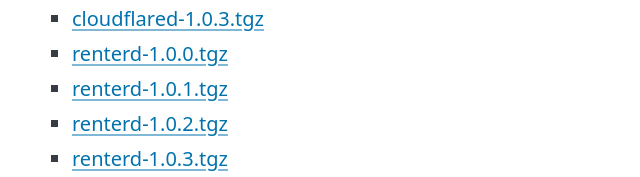
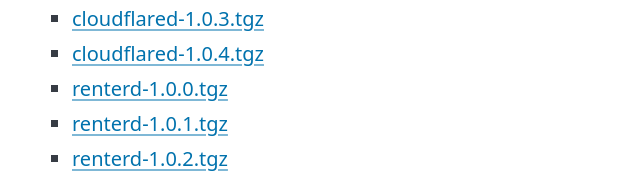
Before and after one commit to artur9010/charts, a plain HTML site: page docs/index.html in a window 1280 px wide. Shown: the part 419-596 px from the top of the page, 8-648 px from the left. Drawn offline with nearby package versions, Linux system fonts and the light colour scheme.

Commit message:
Update cloudflared

```diff
--- a/docs/index.html
+++ b/docs/index.html
@@ -19,6 +19,7 @@
   <li><a href="cloudflared-1.0.1.tgz">cloudflared-1.0.1.tgz</a></li>
   <li><a href="cloudflared-1.0.2.tgz">cloudflared-1.0.2.tgz</a></li>
   <li><a href="cloudflared-1.0.3.tgz">cloudflared-1.0.3.tgz</a></li>
+  <li><a href="cloudflared-1.0.4.tgz">cloudflared-1.0.4.tgz</a></li>
   <li><a href="renterd-1.0.0.tgz">renterd-1.0.0.tgz</a></li>
   <li><a href="renterd-1.0.1.tgz">renterd-1.0.1.tgz</a></li>
   <li><a href="renterd-1.0.2.tgz">renterd-1.0.2.tgz</a></li>
```
Also changed, not shown: 5 other files.
